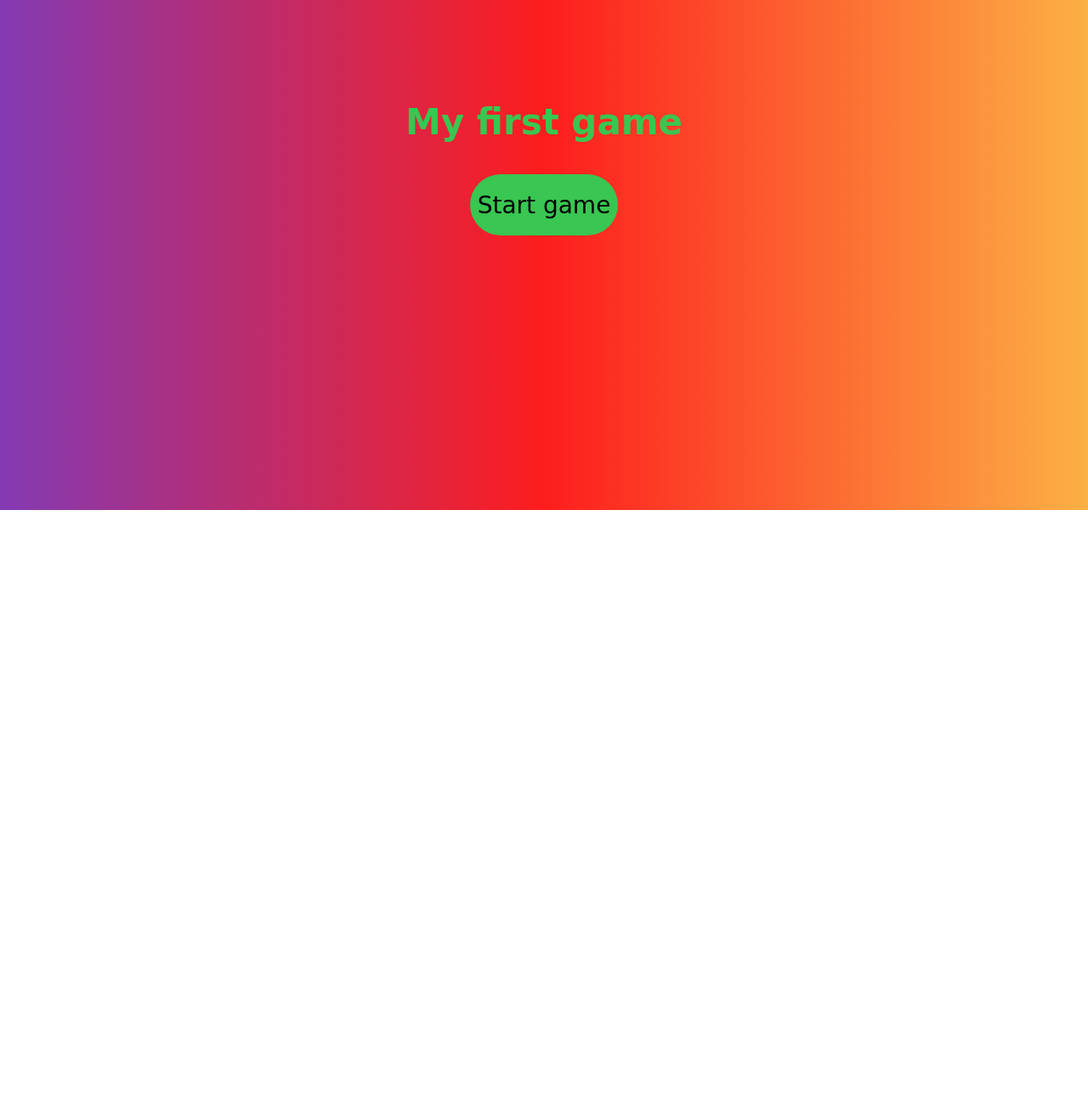
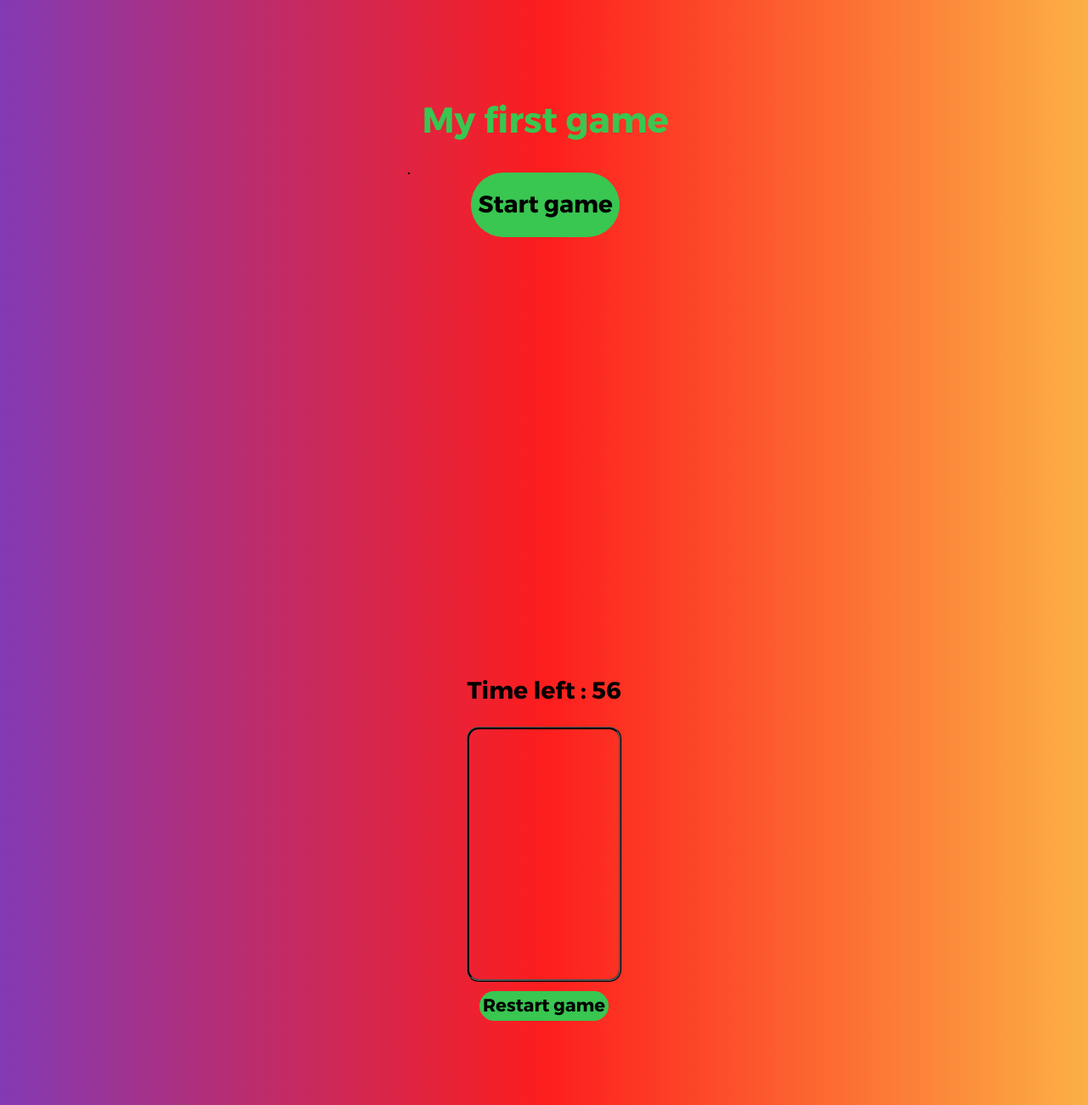
Before and after one commit to burdaJeka/simple-digits-game, a website built with webpack: page src/html/index.html in a window 1280 px wide. Shown: the part 200-1500 px from the top of the page at 85% size. Before the commit the page ends 800 px from the top, so only its background shows below. Built offline with nearby package versions, Linux system fonts and the light colour scheme.

Commit message:
(fix)fonts settings

```diff
--- a/src/scss/style.scss
+++ b/src/scss/style.scss
@@ -1,7 +1,11 @@
+
 body {
   font-family: 'Montserrat';
+  min-height: 100%;
+  min-width: 100%;
+  user-select: none;
   background-image: $bg-html;
-  user-select: none;
+  overflow: hidden;
 }
 
 .start {
@@ -23,7 +27,7 @@ body {
   align-self: center;
   align-content: center;
   transition: all 2s ease-out;
-  font-family: cursive;
+  font-family: 'Montserrat';
   font-weight: 600;
   font-size: 3em;
   color: $color-text;
@@ -39,7 +43,7 @@ body {
   font-size: 2rem;
   padding: 0.7em 0.3em;
   border-radius: 1.4em;
-  font-family: cursive;
+  font-family: 'Montserrat';
   transition: 0.3s;
 
 }
@@ -60,7 +64,7 @@ body {
   font-size: 1.5rem;
   padding: 0.2em 0.2em;
   border-radius: 1.4em;
-  font-family: cursive;
+  font-family: 'Montserrat';
   transition: 0.3s;
 
   &:hover {
@@ -73,7 +77,7 @@ body {
 
 /************************************/
 .wrapper {
-  display: none;
+  display: flex;
   flex-direction: column;
   align-items: center;
   height: 100%;
```
Also changed, not shown: src/html/index.html (+2 -1 lines).
